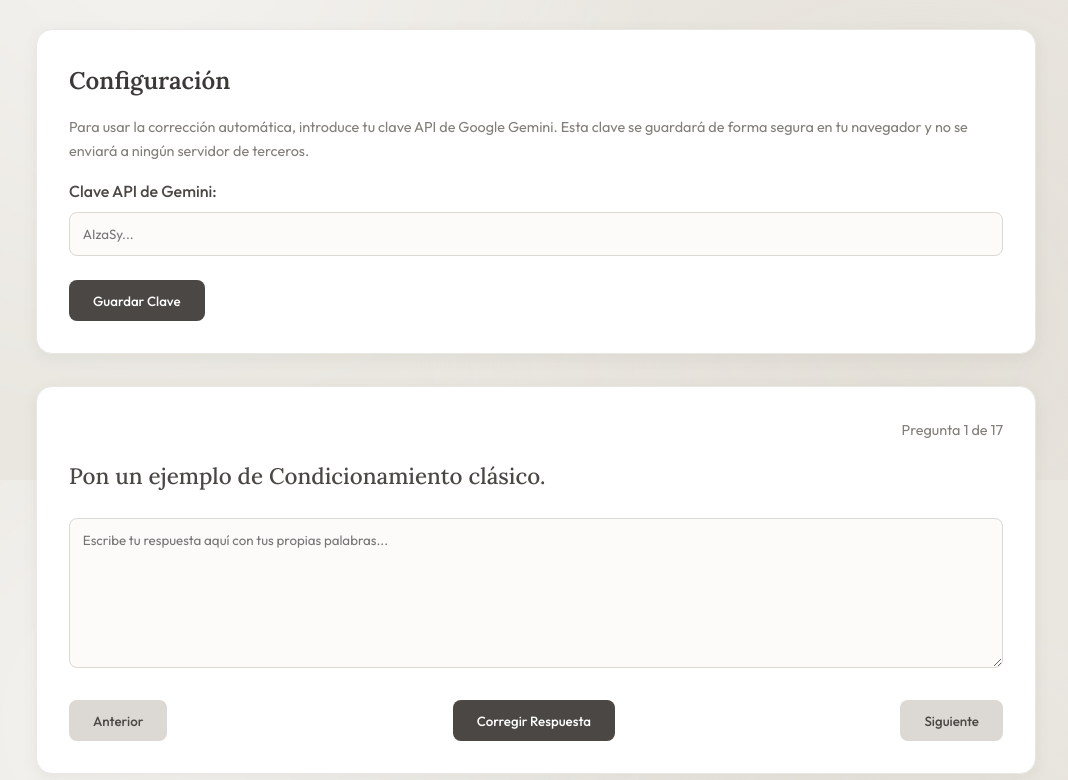
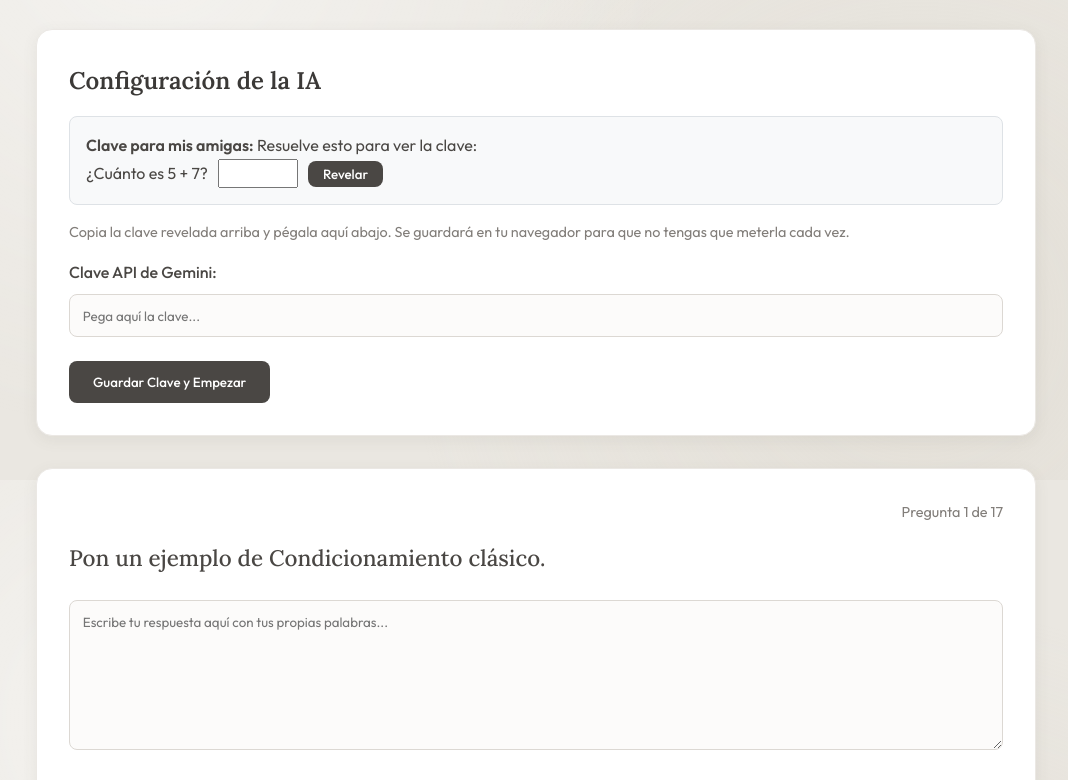
Before and after one commit to aress092/Psicologia, a website: page CME/practica.html in a window 1280 px wide. Shown: the part 320-1100 px from the top of the page, without its empty margins (104-1172 px from the left). Drawn offline with Linux system fonts and the light colour scheme.

Commit message:
Añadir exámenes completos y sistema de práctica con IA (Captcha incluido)

```diff
--- a/CME/practica.html
+++ b/CME/practica.html
@@ -23,16 +23,28 @@
     <main>
       <!-- API Key Setup Panel -->
       <div class="panel api-key-panel" id="apiKeyPanel">
-        <h2>Configuración</h2>
+        <h2>Configuración de la IA</h2>
+
+        <div id="captchaSection" style="margin-bottom: 1rem; padding: 1rem; background: #f8f9fa; border: 1px solid #dee2e6; border-radius: 8px;">
+          <p style="margin-top: 0;"><strong>Clave para mis amigas:</strong> Resuelve esto para ver la clave:</p>
+          <div style="display: flex; gap: 10px; align-items: center; flex-wrap: wrap;">
+            <label id="captchaQuestion">¿Cuánto es 5 + 7?</label>
+            <input type="number" id="captchaAnswer" style="width: 80px; padding: 5px;">
+            <button class="btn" id="revealKeyBtn" style="padding: 5px 15px;">Revelar</button>
+          </div>
+          <div id="revealedKey" class="hidden" style="margin-top: 15px; font-family: monospace; background: #e9ecef; padding: 10px; border-radius: 4px; user-select: all; word-break: break-all; font-weight: bold; text-align: center;"></div>
+        </div>
+
         <p style="margin-bottom: 1rem; color: var(--text-muted); font-size: 0.9rem;">
-          Para usar la corrección automática, introduce tu clave API de Google Gemini. Esta clave se guardará de forma segura en tu navegador y no se enviará a ningún servidor de terceros.
+          Copia la clave revelada arriba y pégala aquí abajo. Se guardará en tu navegador para que no tengas que meterla cada vez.
         </p>
         <div class="input-group">
           <label for="apiKey">Clave API de Gemini:</label>
-          <input type="password" id="apiKey" placeholder="AIzaSy...">
+          <input type="password" id="apiKey" placeholder="Pega aquí la clave...">
         </div>
-        <button class="btn" id="saveKeyBtn">Guardar Clave</button>
+        <button class="btn" id="saveKeyBtn">Guardar Clave y Empezar</button>
       </div>
+
 
 
 
--- a/CME/practica.js
+++ b/CME/practica.js
@@ -3,7 +3,9 @@ document.addEventListener('DOMContentLoaded', () => {
   const apiKeyInput = document.getElementById('apiKey');
   const saveKeyBtn = document.getElementById('saveKeyBtn');
 
-
+  const captchaAnswer = document.getElementById('captchaAnswer');
+  const revealKeyBtn = document.getElementById('revealKeyBtn');
+  const revealedKey = document.getElementById('revealedKey');
   const practicePanel = document.getElementById('practicePanel');
   const questionCounter = document.getElementById('questionCounter');
   const questionText = document.getElementById('questionText');
@@ -19,6 +21,20 @@ document.addEventListener('DOMContentLoaded', () => {
 
   let questions = [];
   let currentIndex = 0;
+
+  // 0. Captcha Logic to reveal the API key safely
+  revealKeyBtn.addEventListener('click', () => {
+    if (parseInt(captchaAnswer.value) === 12) {
+      // Obfuscate the key slightly in code so simple bots don't grab it easily
+      const part1 = "AQ.Ab8RN6";
+      const part2 = "JvzineGfBNs-ygj";
+      const part3 = "otpP-EVHPS_lNAg3EytDebyS2ARbg";
+      revealedKey.textContent = part1 + part2 + part3;
+      revealedKey.classList.remove('hidden');
+    } else {
+      alert('Respuesta incorrecta. Pista: suma los dos números.');
+    }
+  });
 
   // 1. Manage API Key
   const storedKey = localStorage.getItem('gemini_api_key');
@@ -37,6 +53,7 @@ document.addEventListener('DOMContentLoaded', () => {
       alert('Por favor, introduce una clave válida.');
     }
   });
+
 
   // 2. Initialize with Predefined Questions
   questions = typeof preguntas_desarrollo !== 'undefined' ? preguntas_desarrollo : [];
```
